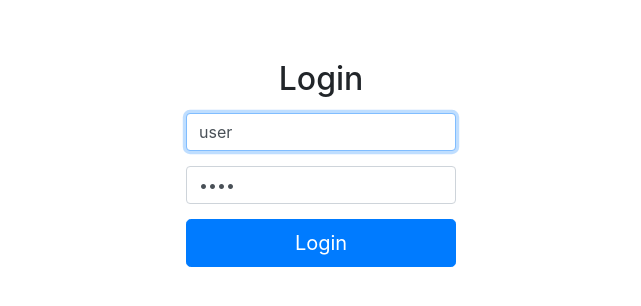
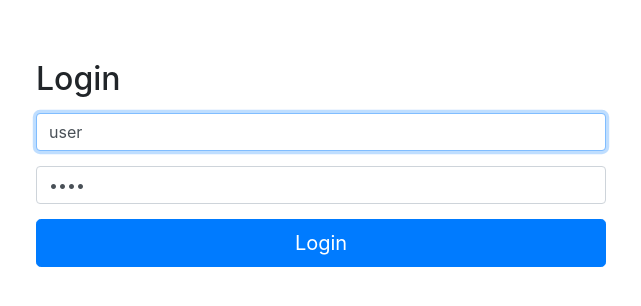
Before and after one commit to bakkerjean/coding-exercise, an Angular app in the folder client/: page /login in a window 1280 px wide. Shown: the top 306 px of the page, without its empty margins (319-960 px from the left). Built offline with nearby package versions, Linux system fonts and the light colour scheme.

Commit message:
update styling

```diff
--- a/client/src/app/login/login.component.css
+++ b/client/src/app/login/login.component.css
@@ -1,12 +1,12 @@
-.login {
-  width: 300px;
+.container {
+  max-width: 600px;
   margin-top: 60px;
 }
 
-.header {
-  text-align: center;
+.form-control {
+  margin-top: 15px
 }
 
-.field {
+button {
   margin-top: 15px
 }
--- a/client/src/app/todolists/todolists.component.css
+++ b/client/src/app/todolists/todolists.component.css
@@ -0,0 +1,4 @@
+.container {
+  max-width: 600px;
+  margin-top: 60px;
+}
```
